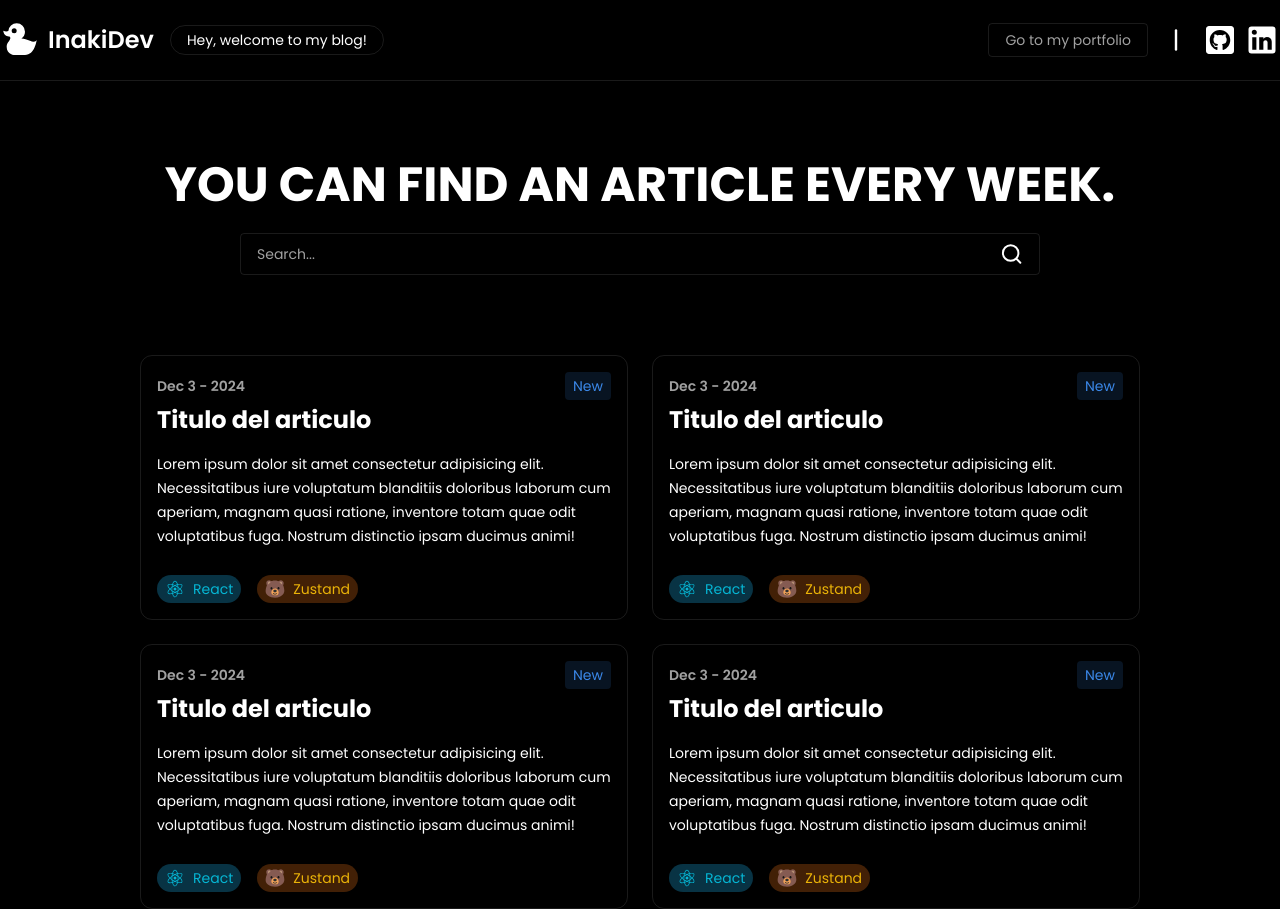
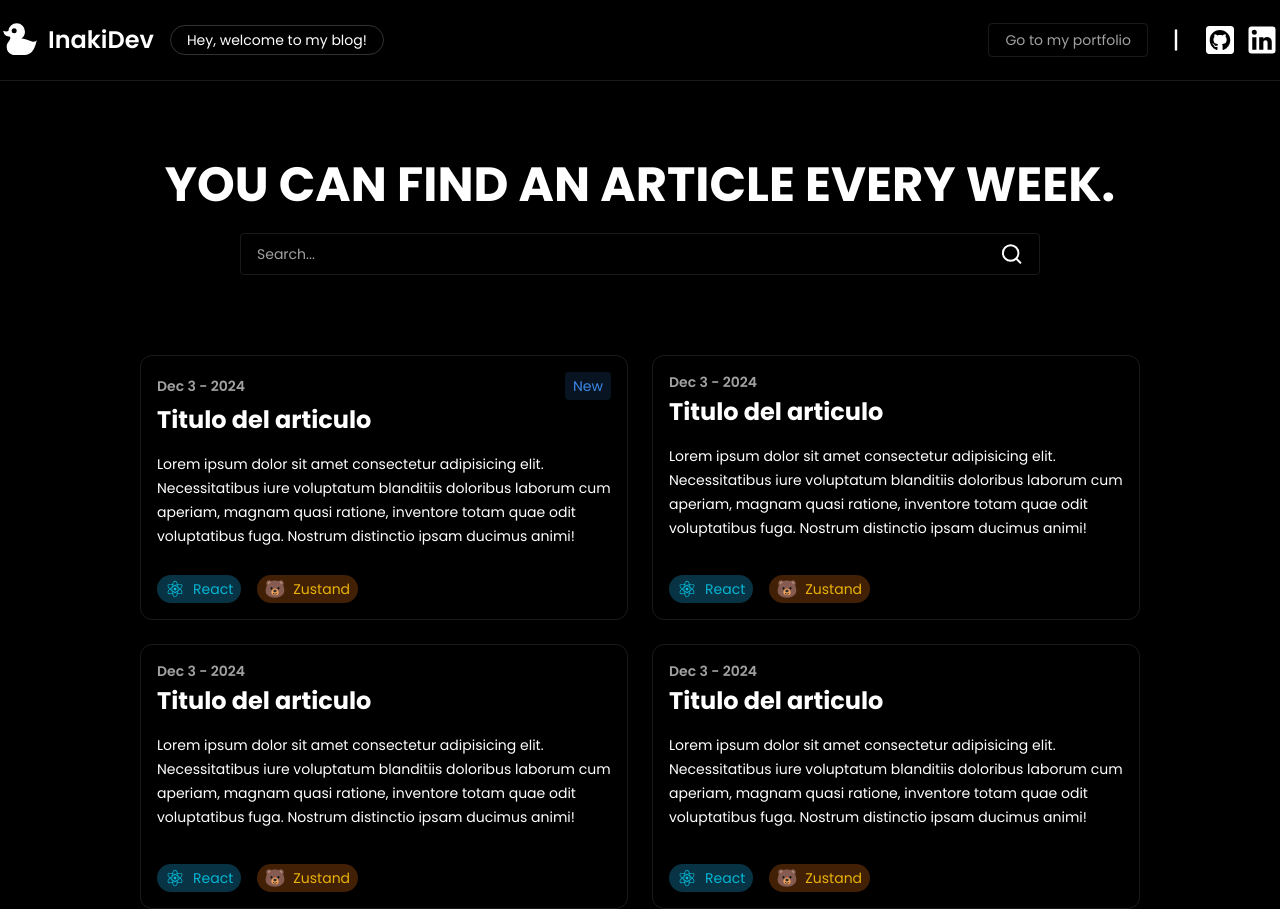
Before and after one commit to InakiCarcereny/inaki-blog, a Next.js app: page / in a window 1280 px wide. Built offline with nearby package versions, Linux system fonts and the light colour scheme.

Commit message:
Refactor Article component to use Link for navigation; include state prop for conditional rendering of tags in Articles

```diff
--- a/src/app/components/Article.tsx
+++ b/src/app/components/Article.tsx
@@ -1,6 +1,7 @@
 import { Tag } from './Tag';
 
 import { POSTS_BY_TAG } from '../lib/Posts';
+import Link from 'next/link';
 
 interface ArticleProps {
   title: string;
@@ -8,6 +9,7 @@ interface ArticleProps {
   tags: Array<(typeof POSTS_BY_TAG)[keyof typeof POSTS_BY_TAG]>;
   description: string;
   href: string;
+  state: boolean;
 }
 
 export function Article({
@@ -16,14 +18,18 @@ export function Article({
   tags,
   description,
   href,
+  state,
 }: ArticleProps) {
   return (
-    <article className="w-full rounded-xl border border-white/10 py-4 px-4 h-[265px] flex flex-col justify-between hover:bg-white/10 duration-200">
+    <Link
+      href={`/article/${href}`}
+      className="w-full rounded-xl border border-white/10 py-4 px-4 h-[265px] flex flex-col justify-between hover:bg-white/10 duration-200"
+    >
       <div className="flex flex-col gap-4">
         <header className="flex flex-col gap-1">
           <div className="flex items-center justify-between">
             <span className="text-[#a1a1a1] font-semibold text-sm">{date}</span>
-            <Tag />
+            {state && <Tag />}
           </div>
           <h2 className="text-white font-bold text-2xl">{title}</h2>
         </header>
@@ -35,6 +41,7 @@ export function Article({
         <ul className="flex items-center gap-4">
           {tags.map((tag) => (
             <li
+              key={tag.label}
               className={`flex items-center gap-2 px-2 py-1 rounded-full ${tag.bg}`}
             >
               <span className={`${tag.text}`}>{tag.icon}</span>
@@ -43,6 +50,6 @@ export function Article({
           ))}
         </ul>
       </footer>
-    </article>
+    </Link>
   );
 }
--- a/src/app/components/Articles.tsx
+++ b/src/app/components/Articles.tsx
@@ -12,6 +12,7 @@ export function Articles() {
           tags={post.tags}
           description={post.description}
           href={post.href}
+          state={post.new}
         />
       ))}
     </section>
--- a/src/app/components/Header.tsx
+++ b/src/app/components/Header.tsx
@@ -17,7 +17,7 @@ export function Header() {
             <h1 className="text-white font-semibold text-2xl">InakiDev</h1>
           </a>
 
-          <div className="rounded-full border border-white/10 py-1 px-4 text-sm">
+          <div className="rounded-full border border-white/10 py-1 px-4 text-sm animate-border">
             <h2 className="text-white">Hey, welcome to my blog!</h2>
           </div>
         </div>
```
